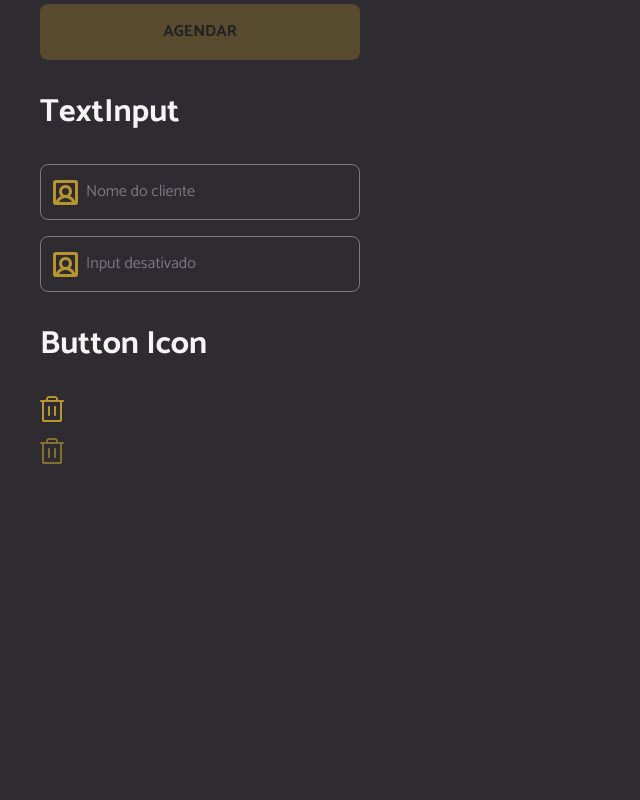
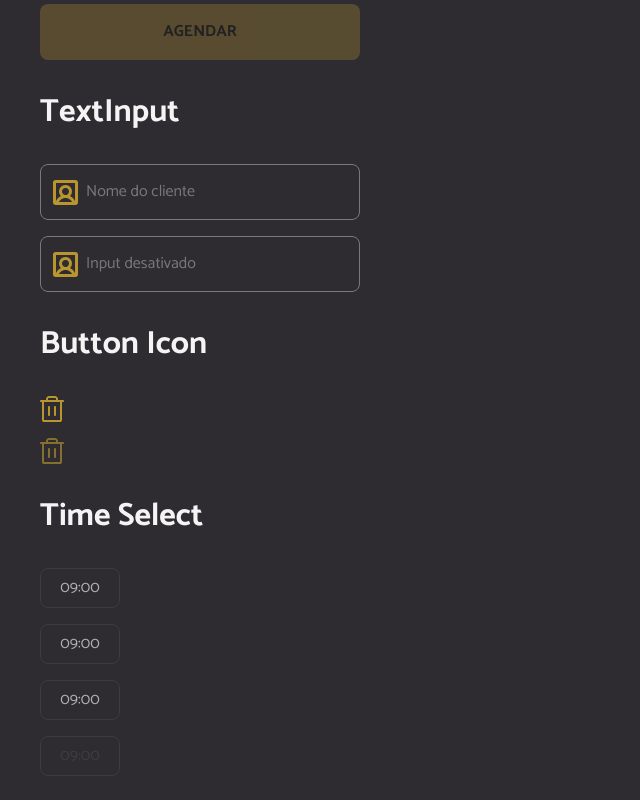
Before and after one commit to guilchaves/rocketseat-react, a React (Vite) app in the folder 3-hairday/: page / in a window 1280 px wide. Shown: the part 551-1351 px from the top of the page, without its empty margins (0-640 px from the left). Before the commit the page ends 1055 px from the top, so only its background shows below. Built offline with nearby package versions, Linux system fonts and the light colour scheme.

Commit message:
chore(hairday): adiciona componente TimeSelect

```diff
--- /dev/null
+++ b/3-hairday/src/components/ui/TimeSelect/index.tsx
@@ -0,0 +1,60 @@
+import { cva, cx } from "class-variance-authority";
+import { useState } from "react";
+import Typography from "../Typography";
+
+const timeSelectVariants = cva(
+  `
+    flex items-center justify-center
+    cursor-pointer
+    bg-gray-600 hover:bg-gray-500
+    border border-gray-500  rounded-lg
+    text-gray-200
+  `,
+  {
+    variants: {
+      size: {
+        md: "w-20 h-10",
+      },
+      disabled: {
+        true: "pointer-events-none bg-transparent text-gray-500 border-gray-500",
+      },
+    },
+    defaultVariants: {
+      size: "md",
+      disabled: false,
+    },
+  },
+);
+
+interface TimeSelectProps
+  extends Omit<React.ComponentProps<"select">, "disabled"> {
+  time: string;
+  disabled?: boolean;
+}
+
+export default function TimeSelect({
+  disabled,
+  className,
+  time,
+  ...props
+}: TimeSelectProps) {
+  const [onSelect, setOnSelect] = useState(false);
+
+  return (
+    <div
+      className={cx(
+        timeSelectVariants({ disabled, className }),
+        `${onSelect ? "border-yellow" : ""}`,
+      )}
+      onClick={() => setOnSelect(!onSelect)}
+    >
+      <Typography
+        variant="text-md"
+        {...props}
+        className={`w-full p-2 bg-transparent outline-none text-center ${onSelect ? "text-yellow" : ""}`}
+      >
+        {time}
+      </Typography>
+    </div>
+  );
+}
--- a/3-hairday/src/pages/StyleGuide/index.tsx
+++ b/3-hairday/src/pages/StyleGuide/index.tsx
@@ -11,6 +11,7 @@ import Button from "../../components/ui/Button";
 import ButtonIcon from "../../components/ui/ButtonIcon";
 import Icon from "../../components/ui/Icon";
 import TextInput from "../../components/ui/TextInput";
+import TimeSelect from "../../components/ui/TimeSelect";
 import Typography from "../../components/ui/Typography";
 
 export default function StyleGuidePage() {
@@ -103,6 +104,20 @@ export default function StyleGuidePage() {
         <ButtonIcon icon={TrashIcon} disabled />
       </div>
 
+      <Typography
+        variant="title-lg"
+        as="h1"
+        className="mb-10 mt-10 text-gray-100"
+      >
+        Time Select
+      </Typography>
+
+      <div className="flex flex-col gap-4 mt-4">
+        <TimeSelect time="09:00" />
+        <TimeSelect time="09:00" />
+        <TimeSelect time="09:00" />
+        <TimeSelect time="09:00" disabled />
+      </div>
     </div>
   );
 }
```
